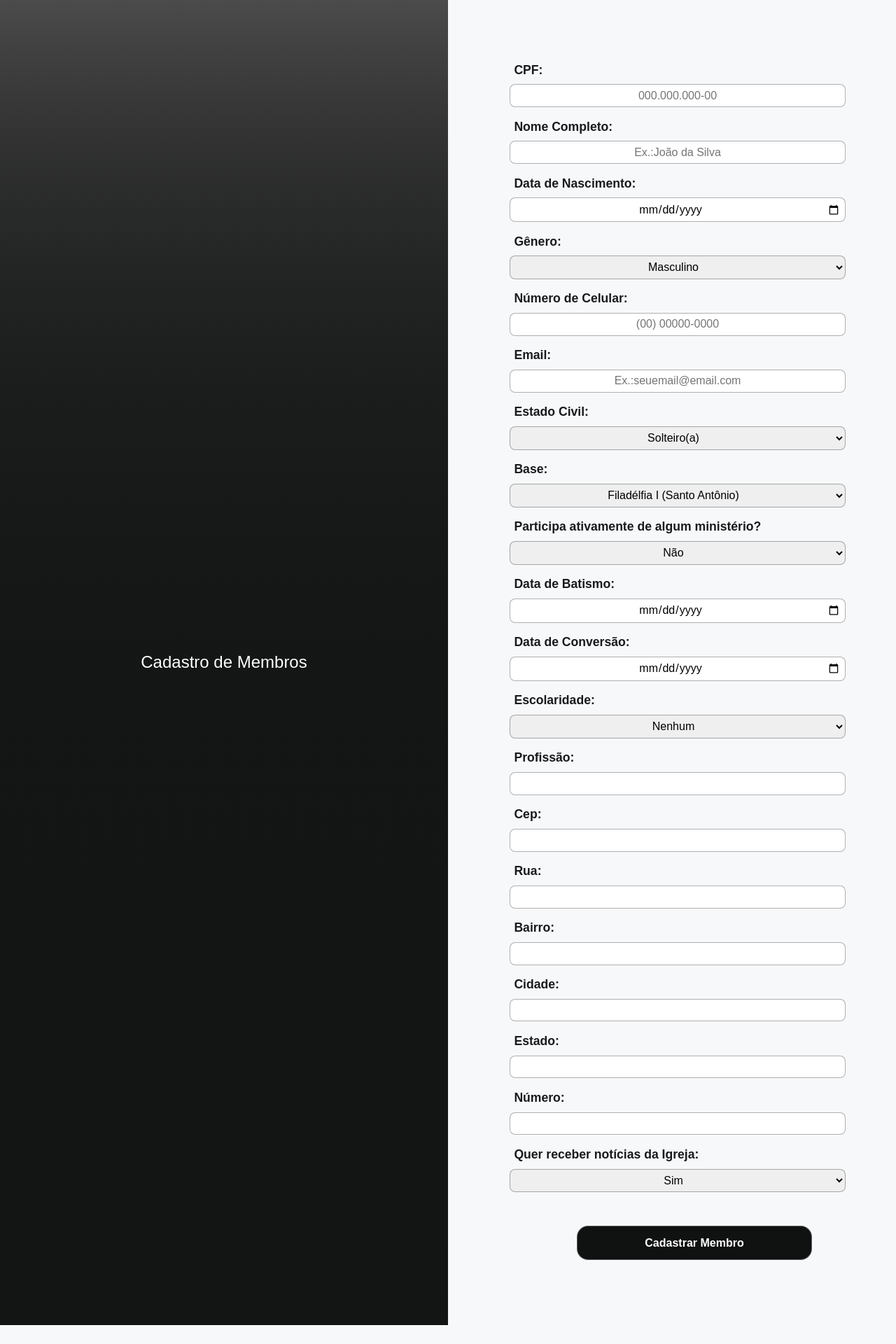
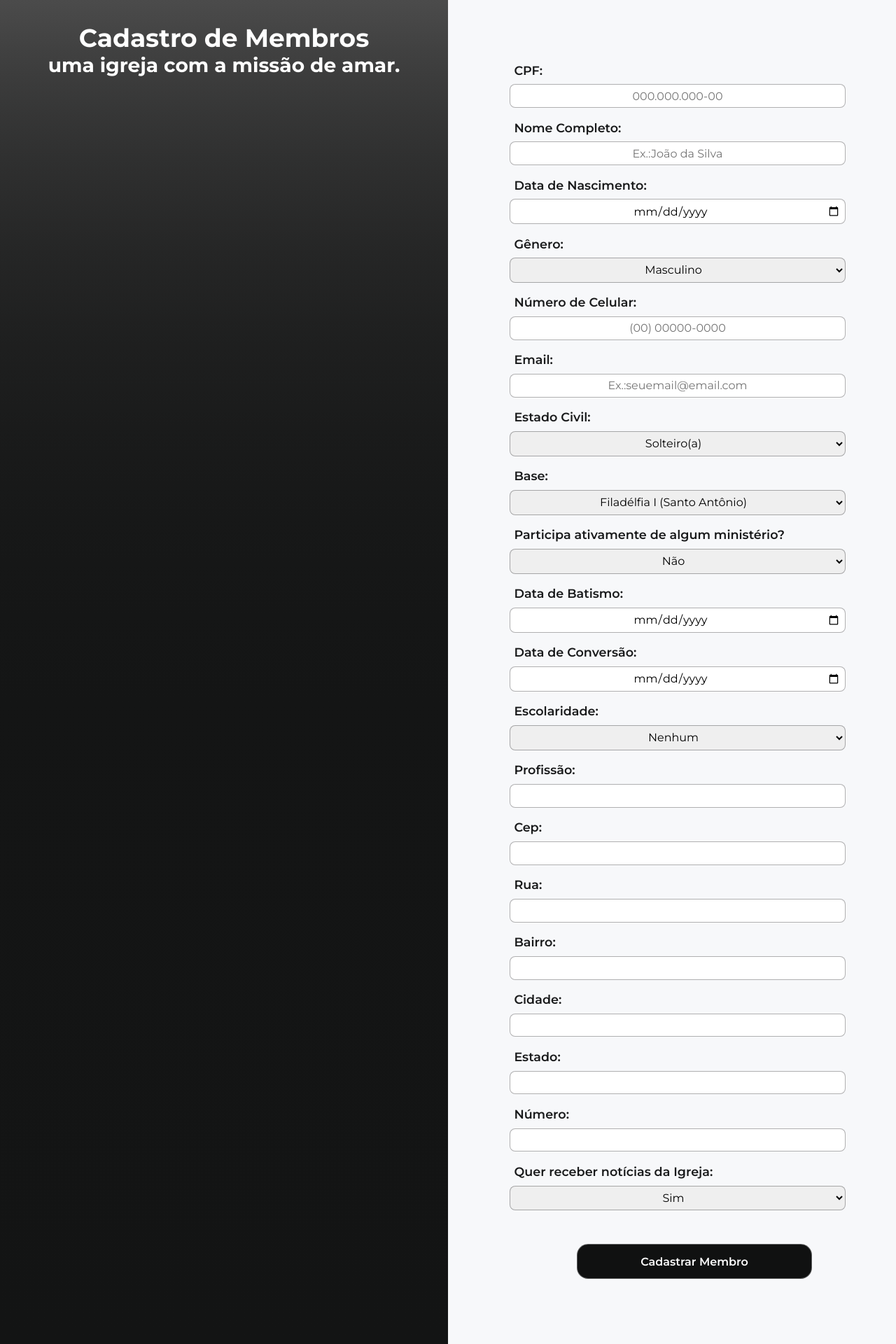
Before and after one commit to felip-araujo/idpb, a PHP site: page / in a window 1280 px wide. Shown: the whole page at 70% size. Before the commit the page ends 1893 px from the top, so only its background shows below. Run offline with PHP 8.4, Linux system fonts and the light colour scheme.

Commit message:
fazer ajustes em detalhes no css do cadastro de membros

```diff
--- a/assets/css/style.css
+++ b/assets/css/style.css
@@ -4,7 +4,7 @@
     padding: 0px;
     box-sizing: border-box;
     margin: 0;
-    font-family: 'Almarai', sans-serif;
+    font-family: "Montserrat", sans-serif;
 }
 
 /* css aplicado para dispositivos mobile ate 480px de width */
@@ -66,13 +66,17 @@
 
     }
 
+    .subtitulo, h3 {
+        visibility: hidden;
+    }
+
 
 }
 
 /* css aplicado para dispositivos tablet de 481px ate 768px de width */
 @media screen and (min-width: 481px) and (max-width: 768px)  {
 
-    .titulo{
+    .titulo,{
         text-align: center;
         padding: 2rem;
         padding-top: 2.5rem;
@@ -126,6 +130,11 @@
         color: white;
 
     }
+
+    .subtitulo, h3 {
+        visibility: hidden;
+    }
+
 }
 
 /* css apllicado para laptps, tablet horizontal, e pequenos laptops de: 769px ate 1279px*/
@@ -192,6 +201,10 @@
         color: white;
 
     }
+
+    .subtitulo {
+        visibility: hidden;
+    }
 }
 
 /* css aplicado para laptops maiores e monitores (pc) 1280px + */
@@ -204,10 +217,13 @@
 
 
     .titulo{
-        display: flex;
+
+    }
+
+    .container{
+        display: block;
         justify-content: center;
         text-align: center;
-        flex-direction:column-reverse;
         padding: 2rem;
         background-image: linear-gradient(to top, #131414, 88%, #4b4b4b);
         color: white;
@@ -277,7 +293,7 @@
         background-color: green;
         color: white;
         text-align: center;
-        transition: color .2s ease-in-out;
+        transition: color .2s ea;
         font-size: 1rem;
         font-weight: 600;
     }
--- a/index.html
+++ b/index.html
@@ -83,7 +83,10 @@
 </head>
 
 <body>
-    <h2 class="titulo">Cadastro de Membros</h2>
+    <div class="container">
+        <h2 class="titulo">Cadastro de Membros</h2>
+        <h3 class="subtitulo">uma igreja com a missão de amar.</h3>
+    </div>
     <div class="container-1">
     <form id="cadastroForm" action="processar_cadastro.php" method="post" class="formulario">
         <label for="cpf">CPF:</label>
```
